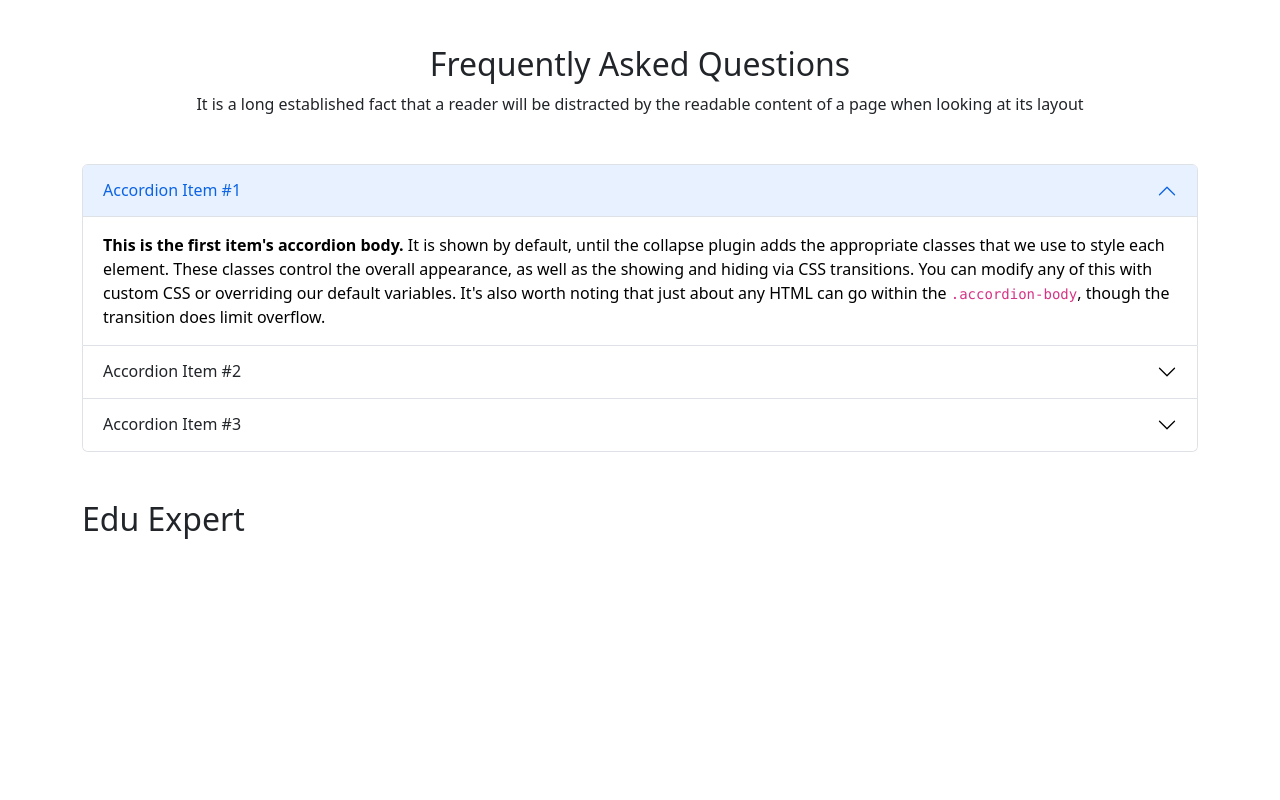
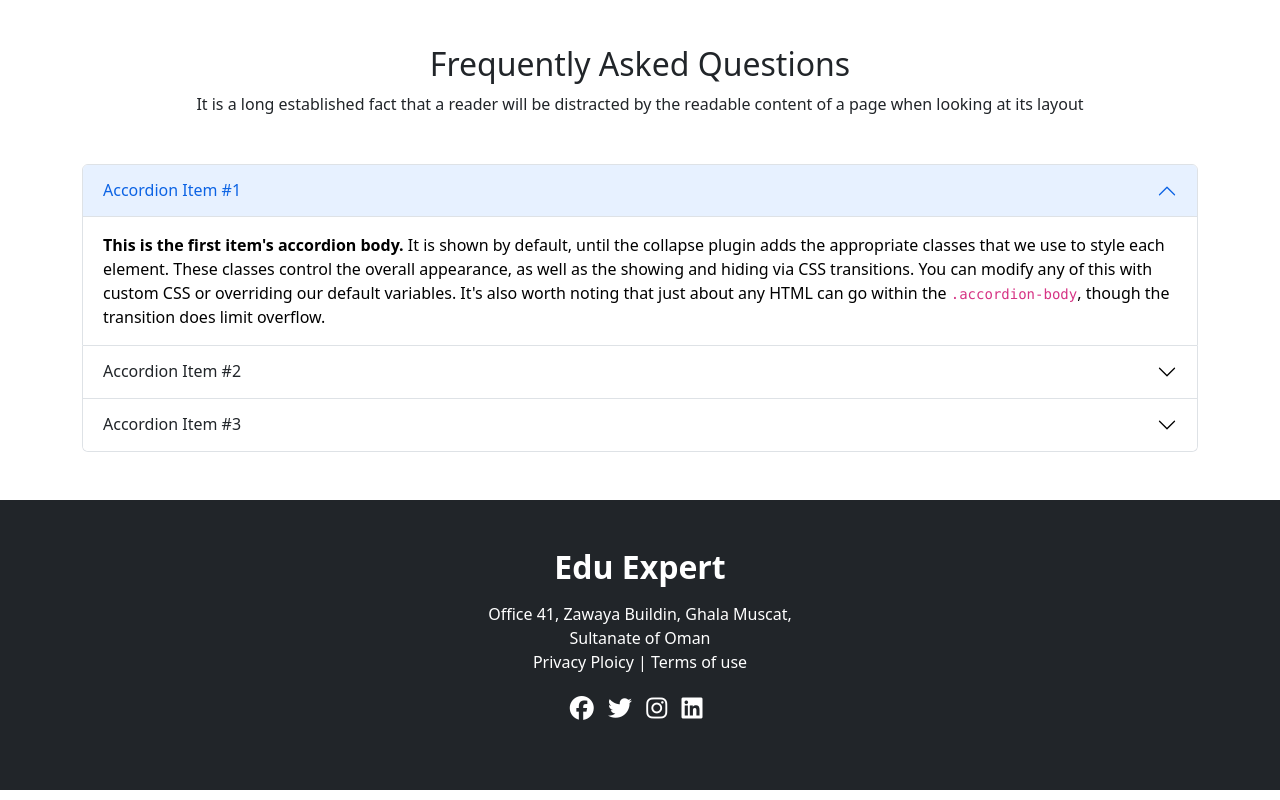
Before and after one commit to AhmedJobaer/Assignment-3, a plain HTML site: page index.html in a window 1280 px wide. Shown: the part 1584-2384 px from the top of the page. Drawn offline with nearby package versions, Linux system fonts and the light colour scheme.

Commit message:
footer complete

```diff
--- a/index.html
+++ b/index.html
@@ -6,6 +6,7 @@
     <meta http-equiv="X-UA-Compatible" content="IE=edge">
     <meta name="viewport" content="width=device-width, initial-scale=1.0">
     <title>Edu Expert</title>
+    <script src="https://kit.fontawesome.com/526e0584de.js" crossorigin="anonymous"></script>
     <link rel="stylesheet" href="https://cdn.jsdelivr.net/npm/bootstrap@5.2.0/dist/css/bootstrap.min.css">
 </head>
 
@@ -352,11 +353,28 @@
     <!-- Frequently Asked Questions End -->
 
     <!-- Footer Section Start -->
-    <section class="container mt-5" style="height: 300px ;">
-        <div>
-            <h2>Edu Expert</h2>
+
+    <footer>
+        <div class="bg-dark text-center text-white  fs-4 mt-5 p-5 ">
+            <h1 class="fs-2 fw-bold mb-3">Edu Expert</h1>
+            <p class="m-0 fs-6">Office 41, Zawaya Buildin, Ghala Muscat,
+            </p>
+            <p class="m-0 fs-6">Sultanate of Oman</p>
+            <p class="fs-6">Privacy Ploicy | Terms of use</p>
+            <p>
+                <a target="_blank" href="https://www.facebook.com/"><i
+                        class="fa-brands fa-facebook text-white me-2"></i></a>
+                <a target="_blank" href="https://twitter.com/i/flow/login"><i
+                        class="fa-brands fa-twitter text-white me-2"></i></a>
+                <a target="_blank" href="https://www.instagram.com/"><i
+                        class="fa-brands fa-instagram text-white me-2"></i></a>
+                <a target="_blank" href="https://www.linkedin.com/"><i
+                        class="fa-brands fa-linkedin text-white me-2"></i></a>
+            </p>
         </div>
-    </section>
+
+
+    </footer>
     <!-- Footer Section End -->
 
 
```
